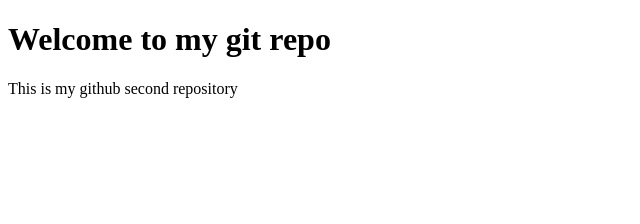
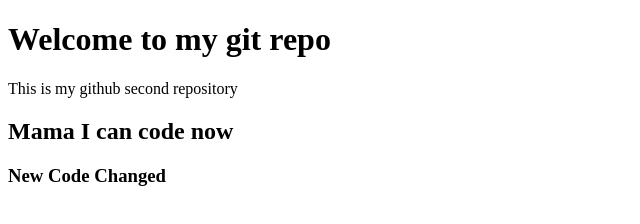
Before and after one commit to Tanzim395/my-second-repo, a plain HTML site: page index.html in a window 1280 px wide. Shown: the whole page, without its empty margins (0-640 px from the left). Drawn offline with Linux system fonts and the light colour scheme.

Commit message:
added header

```diff
--- a/index.html
+++ b/index.html
@@ -9,5 +9,7 @@
 <body>
     <h1>Welcome to my git repo</h1>
     <p>This is my github second repository</p>
+    <h2>Mama I can code now</h2>
+    <h3>New Code Changed</h3>
 </body>
 </html>
```
